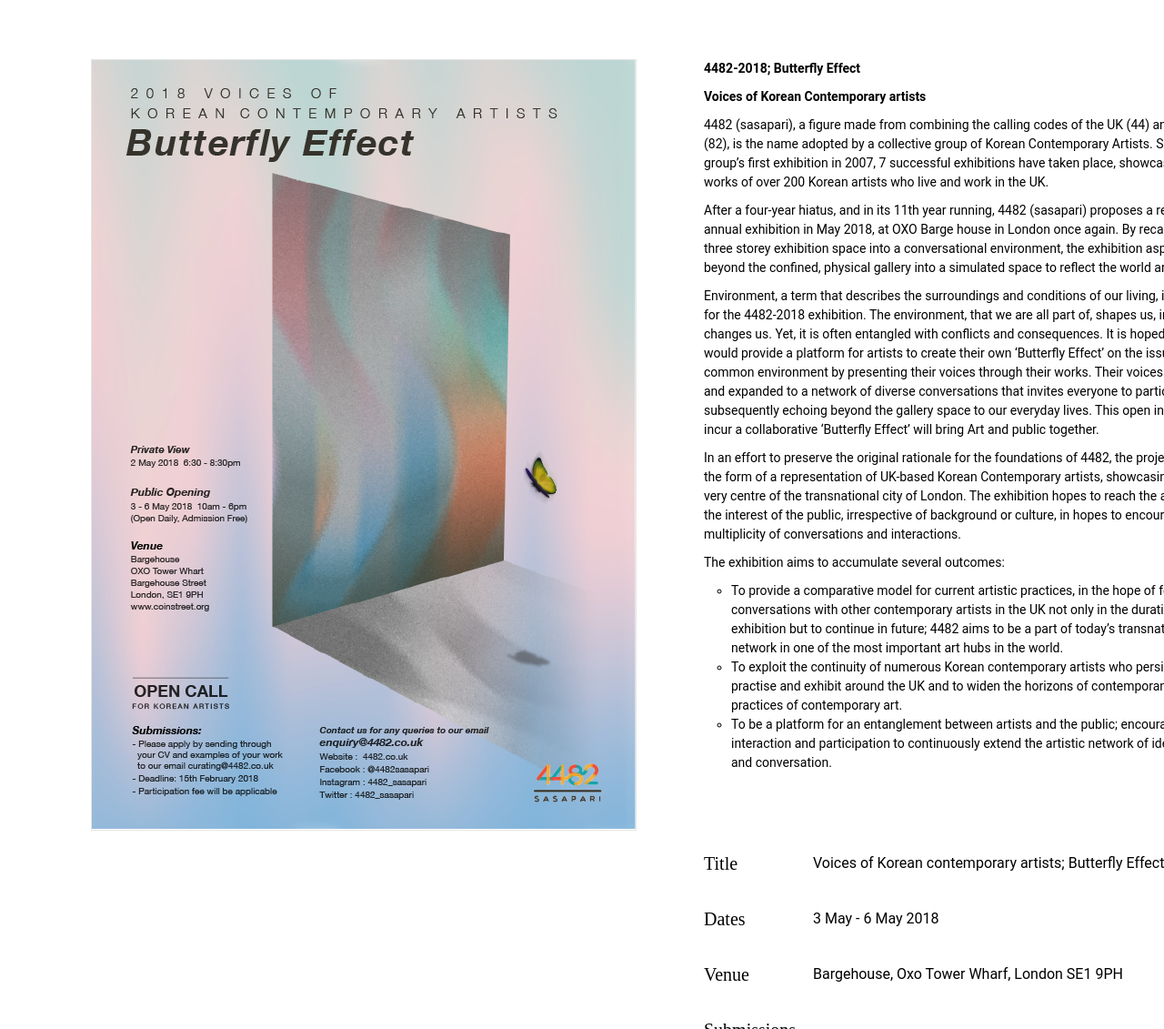
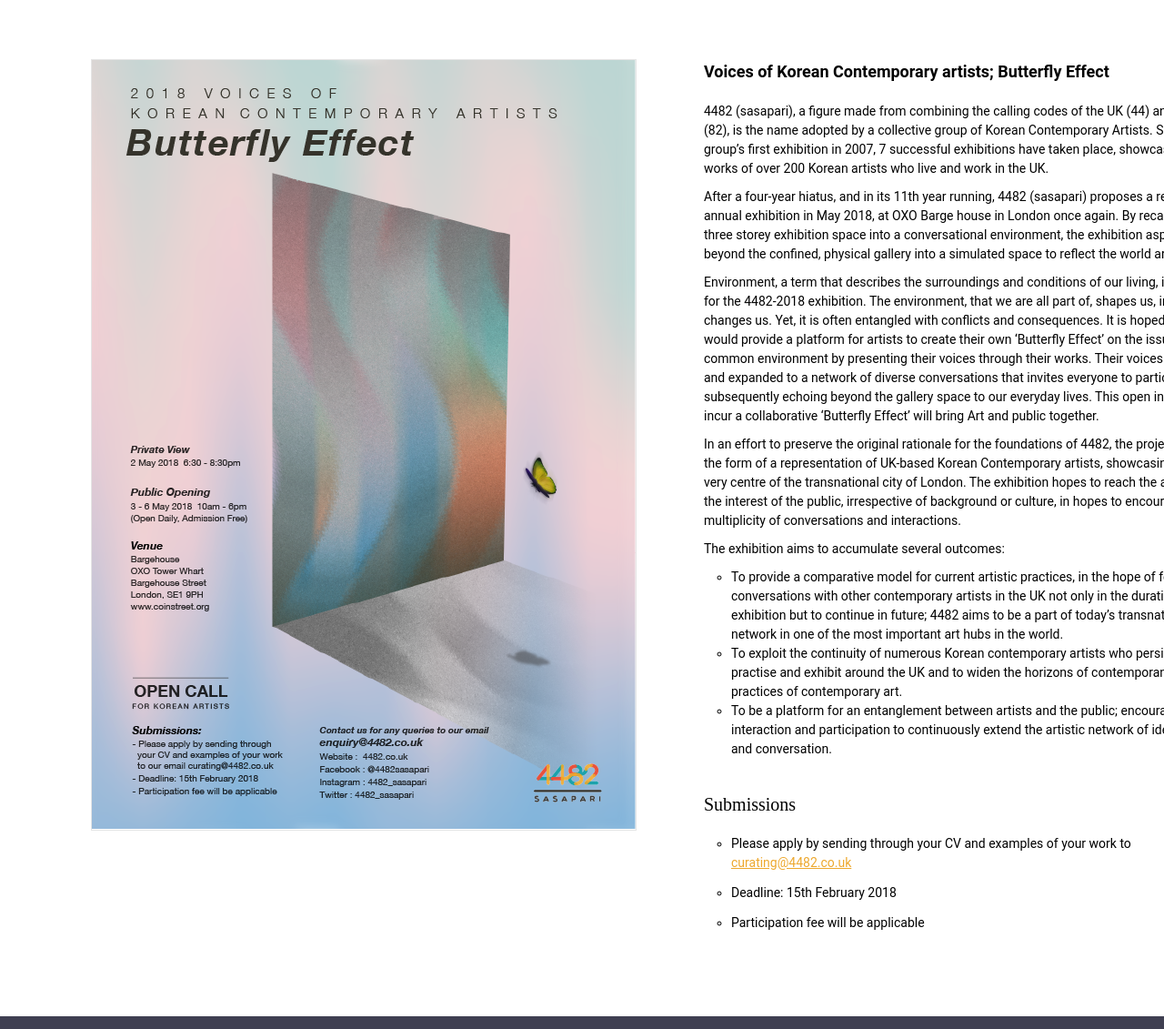
Before and after one commit to 4482/Web, a plain HTML site: page page/exhibitions/exhibitions-2018.html in a window 1280 px wide. Shown: the part 187-1318 px from the top of the page at 91% size. Drawn offline with Linux system fonts and the light colour scheme.

Commit message:
change 2018

```diff
--- a/css/style.css
+++ b/css/style.css
@@ -226,7 +226,7 @@
 #exhibitions-years .contents {display: flex; margin-bottom: 100px;}
 #exhibitions-years .contents a.main img {position: relative; border: 1px solid rgba(0,0,0,0.1);}
 #exhibitions-years .contents a.exp img {margin-bottom: 100px; border: 1px solid rgba(0,0,0,0.1);}
-#exhibitions-years .contents a.exh-2018 img{margin-bottom: 400px;}
+#exhibitions-years .contents a.exh-2018 img{margin-bottom: 100px;}
 
 #exhibitions-years .article {position: relative; width: 800px; height: 300px; left: 74px;}
 #exhibitions-years .article div {position: relative; padding-bottom: 40px;}
@@ -242,10 +242,16 @@
 }
 #exhibitions-years .info .bold{
 	font-weight: bold;
+	font-size: 18px;
+	padding-bottom: 20px;
 }
 #exhibitions-years .info li {
 	list-style: circle;
 	margin-left: 30px;
+}
+#exhibitions-years .info em{
+	padding-top: 40px;
+
 }
 
 #exhibitions-years .article div em{position: relative; display: inline-block; font-size: 20px; line-height: 20px; font-family: serif;}
@@ -255,7 +261,7 @@
 #exhibitions-years .article div span img {padding-right: 30px; }
 
 #exhibitions-years .submissions {
-	margin-top: 30px;
+	margin-top: 20px;
 	line-height: 1.5;
 }
 #exhibitions-years .submissions li {
--- a/page/exhibitions/exhibitions-2018.html
+++ b/page/exhibitions/exhibitions-2018.html
@@ -32,9 +32,8 @@
 
 			<div class="article">
 				<div class='info'>
-						<p class='bold'>
-						4482-2018; Butterfly Effect</p>
-						<p class='bold'>Voices of Korean Contemporary artists</p>
+
+						<p class='bold'>Voices of Korean Contemporary artists; Butterfly Effect</p>
 
 						4482 (sasapari), a figure made from combining the calling codes of the UK (44) and South Korea (82), is the name adopted by a collective group of Korean Contemporary Artists. Since the group’s first exhibition in 2007, 7 successful exhibitions have taken place, showcasing inspiring works of over 200 Korean artists who live and work in the UK.</p>
 						<p>After a four-year hiatus, and in its 11th year running, 4482 (sasapari) proposes a return of its annual exhibition in May 2018, at OXO Barge house in London once again. By recalibrating its three storey exhibition space into a conversational environment, the exhibition aspires to extend beyond the confined, physical gallery into a simulated space to reflect the world around us.</p>
@@ -49,22 +48,6 @@
 							<li>To exploit the continuity of numerous Korean contemporary artists who persistently practise and exhibit around the UK and to widen the horizons of contemporaneous artistic practices of contemporary art.</li>
 							<li>To be a platform for an entanglement between artists and the public; encouraging interaction and participation to continuously extend the artistic network of ideas, thoughts and conversation.</li>
 						</ul>
-				</div>
-
-				<div>
-					<em>Title</em>
-					<span>Voices of Korean contemporary artists; Butterfly Effect</span>
-				</div>
-				<div>
-					<em>Dates</em>
-					<span>3 May - 6 May  2018</span>
-				</div>
-				<div>
-					<em>Venue</em>
-					<span>Bargehouse, Oxo Tower Wharf, London SE1 9PH</span>
-				</div>
-				<div>
-
 						<em>Submissions</em>
 							<ul class="submissions">
 								<li>Please apply by sending through your CV and examples of your work to <a href="mailto:curating@4482.co.uk">curating@4482.co.uk</a> </li>
@@ -72,8 +55,6 @@
 								<li>Participation fee will be applicable</li>
 							</ul>
 
-
-					<span class='artist'></span>
 				</div>
 
 			</div>
```
Lines whose indentation alone changed are shown as unchanged.
